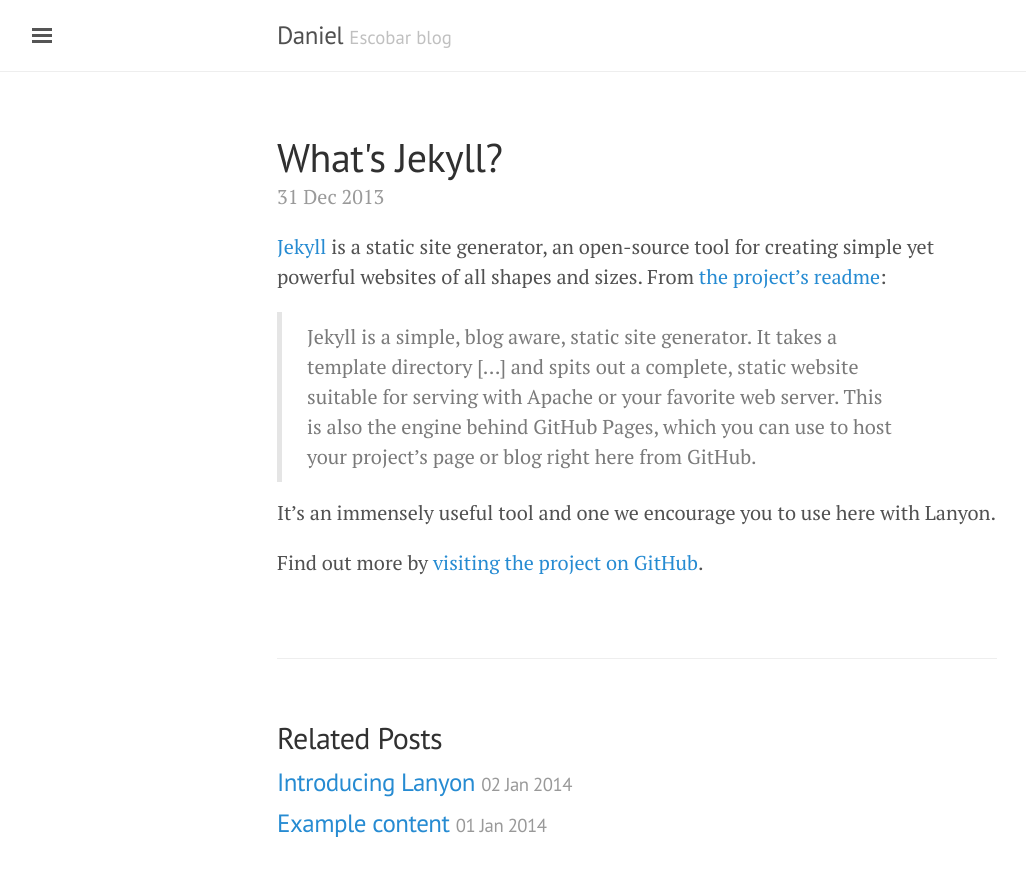
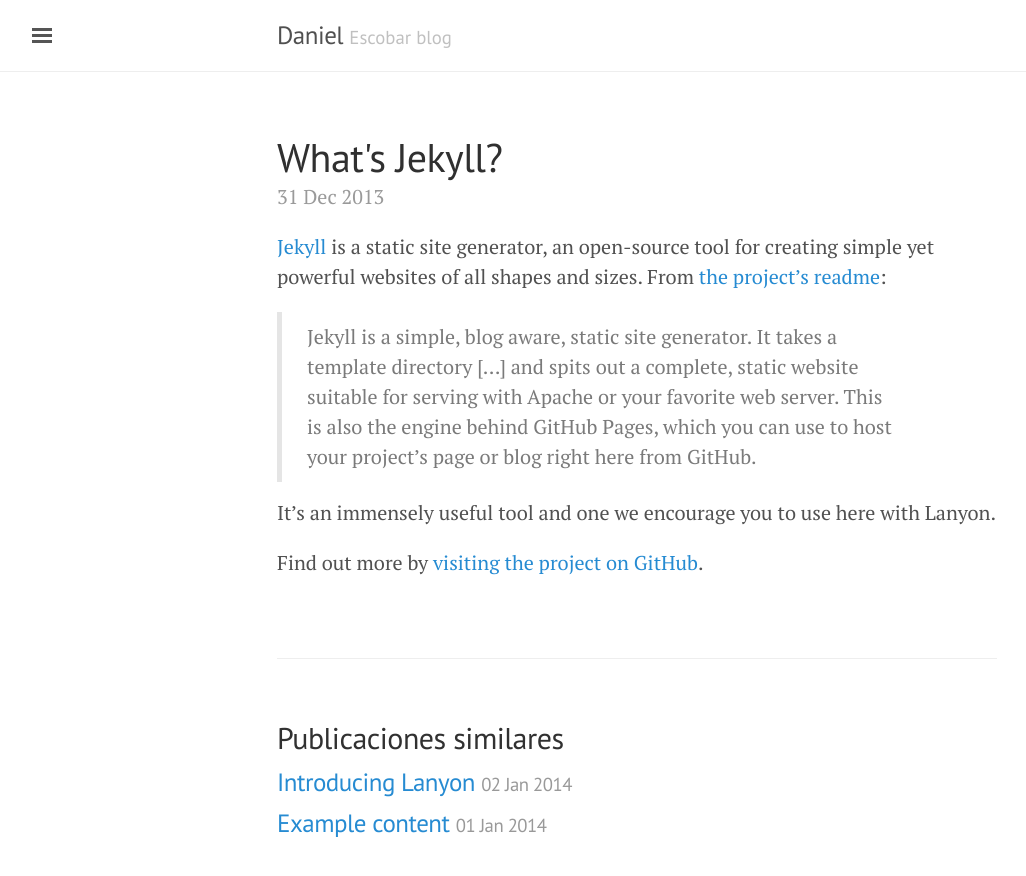
Before and after one commit to daeshu/blog2, a Jekyll site: the page built from _posts/2013-12-31-whats-jekyll.md, in a window 1280 px wide. Shown: the top 876 px of the page, without its empty margins (3-1029 px from the left). Built offline with Jekyll 4.4.1, drawn with Linux system fonts in a browser that asks for light colours.

Commit message:
Update post.html

```diff
--- a/_layouts/post.html
+++ b/_layouts/post.html
@@ -9,7 +9,7 @@
 </div>
 
 <div class="related">
-  <h2>Related Posts</h2>
+  <h2>Publicaciones similares</h2>
   <ul class="related-posts">
     {% for post in site.related_posts limit:3 %}
       <li>
```
